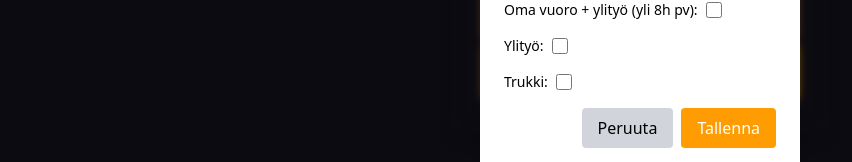
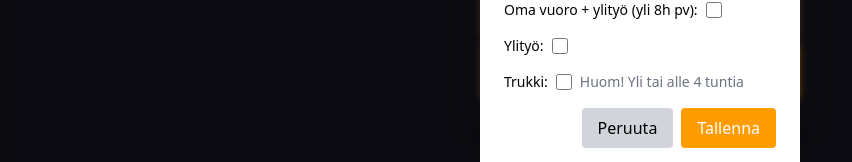
Before and after one commit to ramzorrr/polku, a React (Vite) app: page / in a window 1280 px wide. Both pictures are taken after a click on the button "Lisää suorite". Shown: the part 596-758 px from the top of the page, without its empty margins (0-852 px from the left). Built offline with nearby package versions, Linux system fonts and the light colour scheme.

Commit message:
added yli tai alle 4h after the trukki toggle

```diff
--- a/src/PerformanceModal.tsx
+++ b/src/PerformanceModal.tsx
@@ -283,6 +283,7 @@ const PerformanceModal: React.FC<PerformanceModalProps> = ({
               onChange={onFormChange}
               className="h-4 w-4"
             />
+            <span className="text-gray-500 text-sm ml-2">Huom! Yli tai alle 4 tuntia</span>
           </div>
           <div className="flex justify-end">
             <button
```
